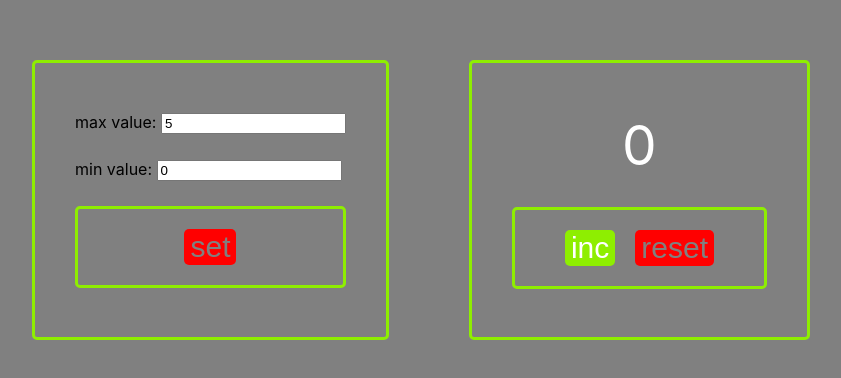
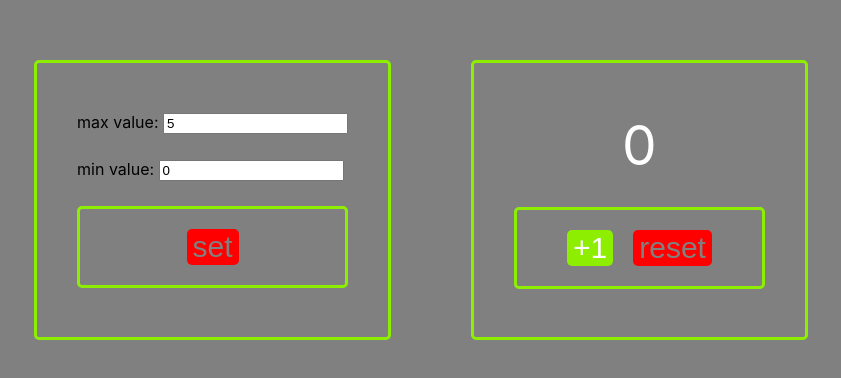
Before and after one commit to ArtemYanchenko/Counter, a React (Create React App) app: page / in a window 1280 px wide. Shown: the part 200-578 px from the top of the page, without its empty margins (219-1060 px from the left). Built offline with nearby package versions, Linux system fonts and the light colour scheme.

Commit message:
done 3 lesson - redux only

```diff
--- a/src/App.tsx
+++ b/src/App.tsx
@@ -1,22 +1,13 @@
-import React, {useEffect, useState} from 'react';
+import React, {useEffect} from 'react';
 import classes from './App.module.css'
 import CounterSettings from './components/CounterSettings/CounterSettings';
 import CounterDisplay from './components/CounterDisplay/CounterDisplay';
-import {useDispatch, useSelector} from 'react-redux';
-import {AppRootStateType} from './redux/store';
-import {CounterType, setCurrentCountAC, setMaxCountAC, setMinCountAC, toggleEditModeAC} from './redux/counterReducer';
+import {useDispatch} from 'react-redux';
+import {setCurrentCountAC, setMaxCountAC, setMinCountAC} from './redux/counterReducer';
 
 function App() {
 
-    const {
-        minCount,
-        maxCount,
-        editMode
-    } = useSelector<AppRootStateType, CounterType>(state => state.counter)
-
     const dispatch = useDispatch()
-
-    let infoMessage = '';
 
     useEffect(() => {
         const min = localStorage.getItem('minValue')
@@ -28,28 +19,10 @@ function App() {
         min && dispatch(setCurrentCountAC(+min))
     }, [dispatch])
 
-    const setCounter = () => {
-        dispatch(setCurrentCountAC(minCount))
-        dispatch(toggleEditModeAC(false))
-        localStorage.setItem('minValue', JSON.stringify(minCount))
-        localStorage.setItem('maxValue', JSON.stringify(maxCount))
-    }
-
-    if (editMode) {
-        infoMessage = 'press set'
-    }
-    if (minCount >= maxCount || minCount < 0 || maxCount < 0) {
-        infoMessage = 'incorrect range!'
-    }
-
     return (
         <div className={classes.App}>
-            <CounterSettings
-                setCounter={setCounter}
-            />
-            <CounterDisplay
-                infoMessage={infoMessage}
-            />
+            <CounterSettings/>
+            <CounterDisplay/>
         </div>
     );
 }
--- a/src/components/CounterDisplay/CounterDisplay.tsx
+++ b/src/components/CounterDisplay/CounterDisplay.tsx
@@ -5,34 +5,35 @@ import SuperButton from '../SuperButton';
 import {useDispatch, useSelector} from 'react-redux';
 import {CounterType, incrementCountAC, resetCountAC} from '../../redux/counterReducer';
 import {AppRootStateType} from '../../redux/store';
+import {setInfoMessageAC, SettingType} from '../../redux/settingsReducer';
 
-type PropsType = {
-    infoMessage:string
-}
-
-
-const CounterDisplay: FC<PropsType> = (
-    {
-        infoMessage,
-    }) => {
-
+const CounterDisplay: FC = () => {
     const dispatch = useDispatch()
     const {
         minCount,
         maxCount,
         currentCount,
-        editMode
-    } = useSelector<AppRootStateType,CounterType>(state => state.counter)
+    } = useSelector<AppRootStateType, CounterType>(state => state.counter)
 
-    const conditionValue = (value:number):boolean => {
-        return (currentCount >= value || maxCount < 0 || minCount < 0 || maxCount <= minCount)
+    const {editMode, infoMessage} = useSelector<AppRootStateType, SettingType>(state => state.settings)
+
+
+    const conditionValue = (): boolean => {
+        return (maxCount < 0 || minCount < 0 || maxCount <= minCount)
     }
 
-    let disabledInc = conditionValue(maxCount) || editMode;
-    let disabledReset = conditionValue(minCount) || editMode;
+    let disabledInc = currentCount >= maxCount || conditionValue() || editMode;
+    let disabledReset = currentCount <= minCount || conditionValue() || editMode;
 
     const incrementCount = () => {dispatch(incrementCountAC())}
     const resetCount = () => {dispatch(resetCountAC())}
+
+    if (editMode && infoMessage !== 'press set') {
+        dispatch(setInfoMessageAC('press set'))
+    }
+    if ((minCount >= maxCount || minCount < 0 || maxCount < 0) && infoMessage !== 'incorrect range!') {
+        dispatch(setInfoMessageAC('incorrect range!'))
+    }
 
     return (
         <div className={classes.counterWrapper}>
@@ -42,7 +43,7 @@ const CounterDisplay: FC<PropsType> = (
             />
             <div className={classes.buttonWrapper}>
                 <SuperButton
-                    name="inc"
+                    name="+1"
                     disabled={disabledInc}
                     callBack={incrementCount}
                 />
--- a/src/components/CounterSettings/CounterSettings.tsx
+++ b/src/components/CounterSettings/CounterSettings.tsx
@@ -1,29 +1,18 @@
-import React, {useEffect, useState} from 'react';
+import React, {FC} from 'react';
 import classes from '../../App.module.css';
 import SuperInput from './SuperInput';
 import SuperButton from '../SuperButton';
-import {createDiffieHellman} from 'crypto';
 import {useDispatch, useSelector} from 'react-redux';
-import {CounterType, setMaxCountAC, setMinCountAC, toggleEditModeAC} from '../../redux/counterReducer';
+import {CounterType, setCurrentCountAC, setMaxCountAC, setMinCountAC} from '../../redux/counterReducer';
 import {AppRootStateType} from '../../redux/store';
+import {setInfoMessageAC, SettingType, toggleEditModeAC} from '../../redux/settingsReducer';
 
 
-type PropsType = {
-    setCounter: () => void
-}
+const CounterSettings: FC = () => {
+    const dispatch = useDispatch()
+    const {minCount, maxCount,} = useSelector<AppRootStateType, CounterType>(state => state.counter)
 
-const CounterSettings: React.FC<PropsType> = (
-    {
-        setCounter,
-    }) => {
-
-    const dispatch = useDispatch()
-    const {
-        minCount,
-        maxCount,
-        editMode
-    } = useSelector<AppRootStateType, CounterType>(state => state.counter)
-
+    const {editMode} = useSelector<AppRootStateType, SettingType>(state => state.settings)
 
     const returnErrorTrue = () => {
         if (editMode) {
@@ -54,6 +43,14 @@ const CounterSettings: React.FC<PropsType> = (
         dispatch(toggleEditModeAC(true))
     }
 
+    const setCounter = () => {
+        dispatch(setCurrentCountAC(minCount))
+        dispatch(toggleEditModeAC(false))
+        dispatch(setInfoMessageAC(''))
+        localStorage.setItem('minValue', JSON.stringify(minCount))
+        localStorage.setItem('maxValue', JSON.stringify(maxCount))
+    }
+
     return (
         <div className={classes.counterWrapper}>
             <SuperInput name="max value"
--- a/src/redux/counterReducer.ts
+++ b/src/redux/counterReducer.ts
@@ -2,21 +2,19 @@ export type CounterType = {
     minCount: number
     maxCount: number
     currentCount: number
-    editMode: boolean
+
 }
 
 const initialState: CounterType = {
     minCount: 0,
     maxCount: 5,
     currentCount: 0,
-    editMode: false
 }
 
 type ActionsType = IncrementCountACType
     | ResetCountACType
     | SetMinCountACType
     | SetMaxCountACType
-    | ToggleEditModeACType
     | SetCurrentCountACType
 
 export const counterReducer = (state: CounterType = initialState, action: ActionsType): CounterType => {
@@ -36,9 +34,7 @@ export const counterReducer = (state: CounterType = initialState, action: Action
         case 'SET-CURRENT-COUNT':{
             return {...state,currentCount:action.payload.newValue}
         }
-        case 'TOGGLE-EDIT-MODE':{
-            return {...state,editMode:action.payload.newValue}
-        }
+
         default: {
             return state;
         }
@@ -88,13 +84,3 @@ export const setCurrentCountAC = (newValue: number) => {
         }
     } as const
 }
-
-type ToggleEditModeACType = ReturnType<typeof toggleEditModeAC>
-export const toggleEditModeAC = (newValue: boolean) => {
-    return {
-        type: 'TOGGLE-EDIT-MODE',
-        payload: {
-            newValue
-        }
-    } as const
-}
--- /dev/null
+++ b/src/redux/settingsReducer.ts
@@ -0,0 +1,48 @@
+export type InfoMessageType =  '' | 'press set' | 'incorrect range!'
+
+export type SettingType = {
+    editMode: boolean
+    infoMessage: InfoMessageType
+}
+
+type ActionsType = ToggleEditModeACType | SetInfoMessageACType
+
+const initialState: SettingType = {
+    editMode: false,
+    infoMessage: ''
+}
+
+export const settingsReducer = (state = initialState, action: ActionsType): SettingType => {
+    switch (action.type) {
+        case 'TOGGLE-EDIT-MODE': {
+            return {...state, editMode: action.payload.newValue}
+        }
+        case 'SET-INFO-MESSAGE': {
+            return {...state,infoMessage:action.payload.newInfoMessage}
+        }
+        default: {
+            return state;
+        }
+    }
+}
+
+
+type ToggleEditModeACType = ReturnType<typeof toggleEditModeAC>
+export const toggleEditModeAC = (newValue: boolean) => {
+    return {
+        type: 'TOGGLE-EDIT-MODE',
+        payload: {
+            newValue
+        }
+    } as const
+}
+
+type SetInfoMessageACType = ReturnType<typeof setInfoMessageAC>
+export const setInfoMessageAC = (newInfoMessage:InfoMessageType) => {
+    return {
+        type: 'SET-INFO-MESSAGE',
+        payload:{
+            newInfoMessage
+        }
+    } as const
+}
--- a/src/redux/store.ts
+++ b/src/redux/store.ts
@@ -1,8 +1,10 @@
 import { combineReducers, legacy_createStore } from "redux";
 import {counterReducer} from './counterReducer';
+import {settingsReducer} from './settingsReducer';
 
 const rootReducer = combineReducers({
-    counter:counterReducer
+    counter:counterReducer,
+    settings: settingsReducer
 })
 
 export type AppRootStateType = ReturnType<typeof rootReducer>
```
